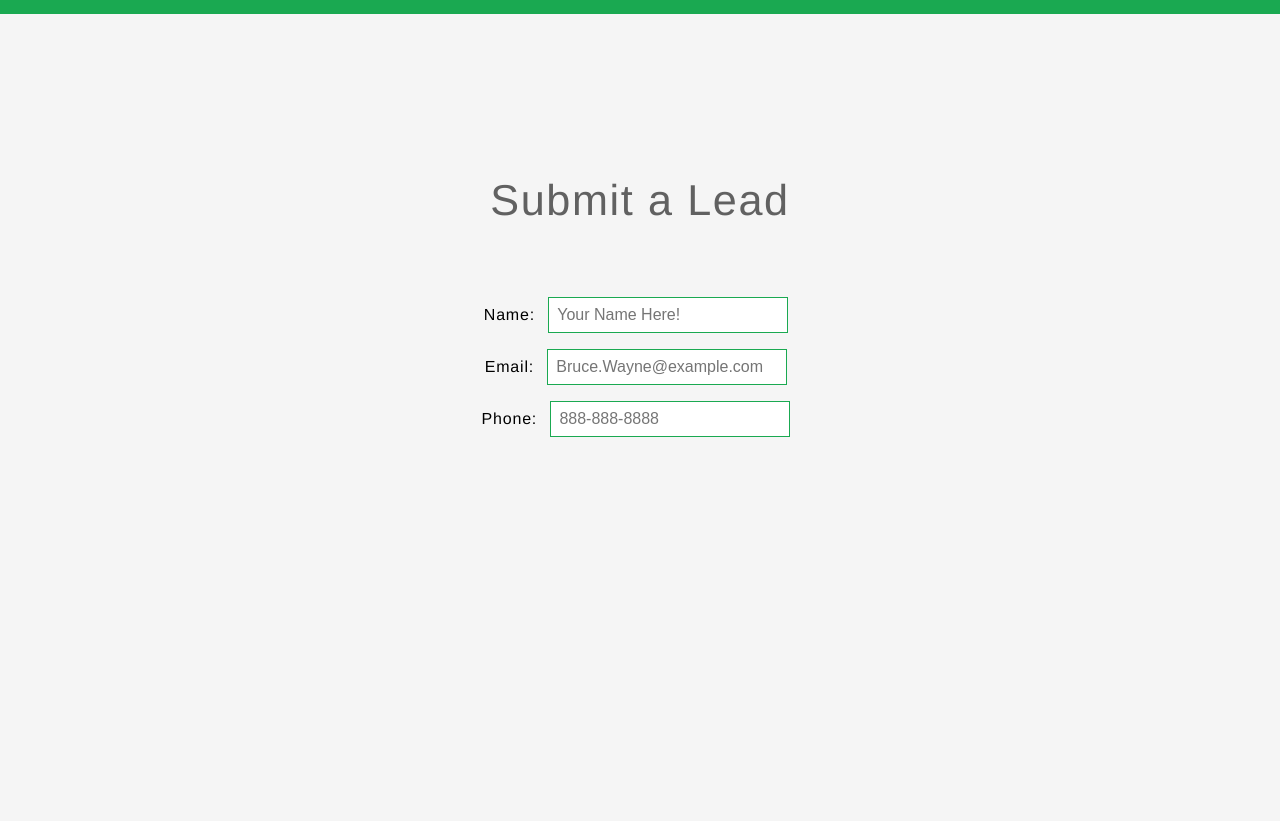
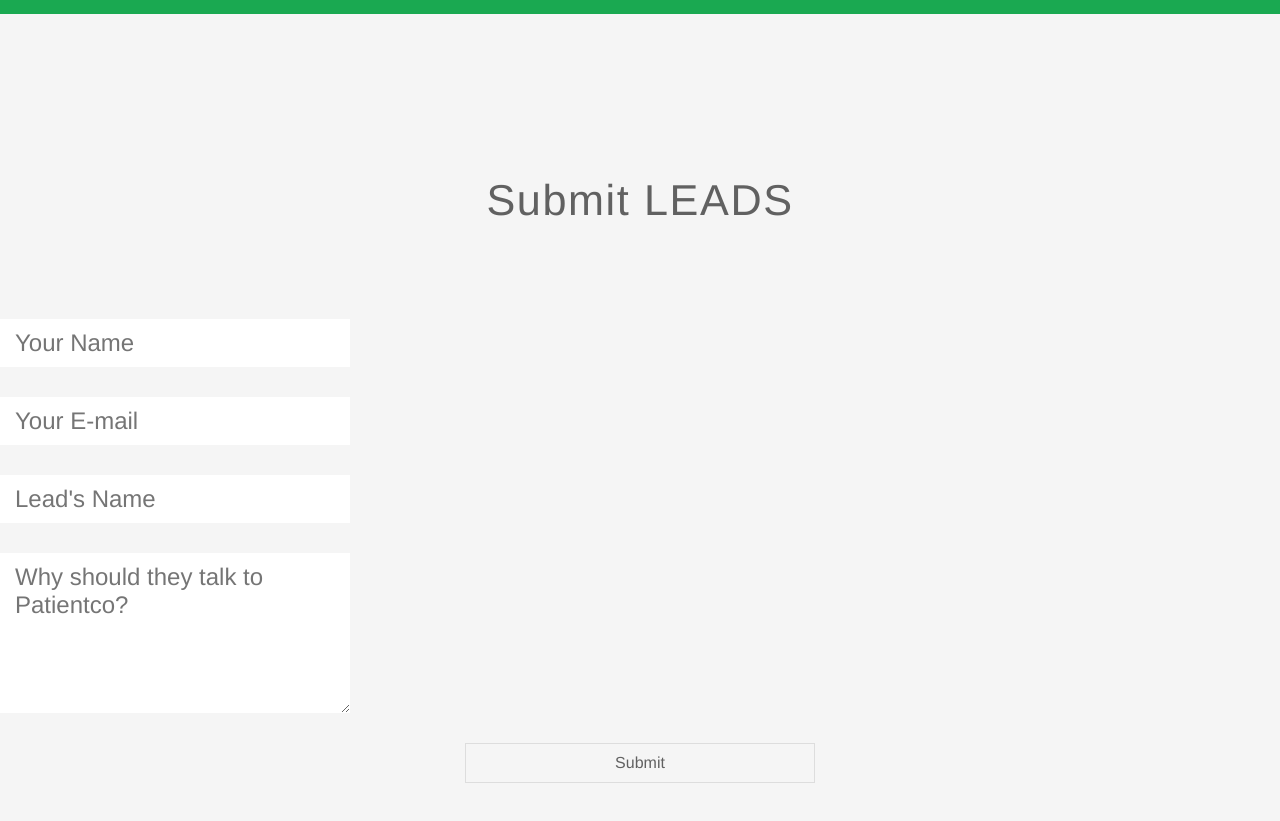
Before and after one commit to aczarnecki3/partner-portal, a plain HTML site: page lead.html in a window 1280 px wide. Shown: the part 61-882 px from the top of the page. Before the commit the page ends 800 px from the top, so only its background shows below. Drawn offline with nearby package versions, Linux system fonts and the light colour scheme.

Commit message:
Added Form to Lead.html page

```diff
--- a/css/styles.css
+++ b/css/styles.css
@@ -91,6 +91,52 @@ h1.hidden {
     display: none;
 }
 
+footer a {
+    text-decoration: none;
+    color: #9e9e9e;
+}
+
+footer a:hover {
+    text-decoration: none;
+    color: #00a8f3;
+}
+
+footer ul {
+    list-style-type: none;
+
+}
+
+footer ul li {
+    display: inline-block;
+    margin: .3rem;
+}
+
+footer p {
+    margin: 0;
+}
+
+nav a {
+    text-decoration: none;
+    color: #fff;
+}
+
+nav a:hover {
+    text-decoration: underline;
+}
+
+body {
+    background-color: #f5f5f5;
+}
+
+label {
+    width: 15%;
+    text-align: center;
+}
+
+form {
+    text-align: center;
+}
+
 .main-buttons {
     width: 300px;
 }
@@ -101,6 +147,22 @@ h1.hidden {
     background: #fff;
     border-radius: 1em;
     margin-top: .25em;
+}
+
+.form-target {
+    float: left;
+    display: block;
+    clear: both;
+}
+
+
+.input-boxes {
+    width: 15rem;
+    border: none;
+    margin: .5rem;
+    padding: .5rem;
+    background-color: #f5f5f5;
+    border-bottom: solid 1px #616161;
 }
 
 #hamburger {
@@ -131,32 +193,6 @@ h1.hidden {
     border-radius: 2px;
     display: none;
 
-}
-
-nav a {
-	text-decoration: none;
-	color: #fff;
-}
-
-nav a:hover {
-	text-decoration: underline;
-}
-
-body {
-	background-color: #f5f5f5;
-}
-
-label {
-    width: 15%;
-}
-
-
-
-.input-boxes {
-    width: 15rem;
-    border: .1rem solid #1aa951;
-    margin: .5rem;
-    padding: .5rem;
 }
 
 #resource-button {
@@ -209,7 +245,6 @@ label {
 }
 
 
-
 #button-container {
 	text-align: center;
 }
@@ -226,8 +261,6 @@ label {
     padding-left: .5rem;
     clear: both;
     padding-bottom: 1rem;
-
-
 }
 
 #copyright {
@@ -239,31 +272,6 @@ label {
     padding-top: none;
 }
 
-
-
-footer a {
-    text-decoration: none;
-    color: #9e9e9e;
-}
-
-footer a:hover {
-    text-decoration: none;
-    color: #00a8f3;
-}
-
-footer ul {
-    list-style-type: none;
-
-}
-
-footer ul li {
-    display: inline-block;
-    margin: .3rem;
-}
-
-footer p {
-    margin: 0;
-}
 
 #form-container {
     text-align: center;
@@ -290,6 +298,73 @@ footer p {
     font-size: 1.5rem;
     text-align: center;
     color: #616161;
+}
+
+
+/* FORM STYLES*/
+
+fieldset {
+  display: block;
+  -webkit-margin-start: 0px;
+  -webkit-margin-end: 0px;
+  -webkit-padding-before: 0em;
+  -webkit-padding-start: 0em;
+  -webkit-padding-end: 0em;
+  -webkit-padding-after: 0em;
+  border: 0px;
+  border-image-source: initial;
+  border-image-slice: initial;
+  border-image-width: initial;
+  border-image-outset: initial;
+  border-image-repeat: initial;
+  min-width: -webkit-min-content;
+  padding: 30px;
+  margin-top: 0;
+}
+
+.ghost-input {
+  display: block;
+  font-weight:100;
+  min-width: 350px;
+  font-size: 1.5rem;
+  border:0px;
+  outline: none;
+  min-width: 350px;
+  -webkit-box-sizing: border-box;
+  -moz-box-sizing: border-box;
+  box-sizing: border-box;
+  color: #4b545f;
+  background: #fff;
+  font-family: 'Helvetica Neue', sans-serif;
+  padding: 10px 15px;
+  margin: 30px 0px;
+  -webkit-transition: all 0.5s ease-in-out;
+  -moz-transition: all 0.5s ease-in-out;
+  -ms-transition: all 0.5s ease-in-out;
+  -o-transition: all 0.5s ease-in-out;
+  transition: all 0.5s ease-in-out;
+}
+
+.ghost-input:focus {
+  border-bottom:1px solid #ddd;
+}
+
+.ghost-button {
+  background-color: transparent;
+  border:1px solid #ddd;
+  padding:10px 30px;
+  min-width: 350px;
+  font-family: 'Helvetica Neue', sans-serif;
+  font-weight:100;
+  color:#616161;
+  -webkit-transition: all 0.1s ease-in-out;
+  -moz-transition: all 0.1s ease-in-out;
+  -ms-transition: all 0.1s ease-in-out;
+  -o-transition: all 0.1s ease-in-out;
+  transition: all 0.1s ease-in-out;
+}
+.ghost-button:hover {
+  border:1px solid #00a8f3;
 }
 
 
--- a/lead.html
+++ b/lead.html
@@ -18,7 +18,7 @@
 		<header>
 			<div class="container">
 				<nav>
-					<a href="index.html"><img id="logo" src="images/Patientco_horiz_logo_web_white.png" width="204" height="36" alt="Patientco Logo"></a>
+					<a href="../partnerportal/index.html"><img id="logo" src="images/Patientco_horiz_logo_web_white.png" width="204" height="36" alt="Patientco Logo"></a>
 					<button id="lead-button-nav"><a href="#">Submit a Lead</a></button>
 					<button id="logout-button"><a href="#">Logout</a></button>
 				</nav>
@@ -27,28 +27,18 @@
 
 		<section id="main">
 			<div class="container">
-					<h1>Submit a Lead</h1>
 			<section id="form-container">
-				<form>
-					<div class="form-target">
-						<label for="partnername">Name:</label>
-						<input class="input-boxes" type="text" name="partnername" placeholder="Your Name Here!" />
-					</div>
-
-					<div class="form-target">
-						<label for="partneremail">Email:</label>
-						<input class="input-boxes" type="email" name="partneremail" placeholder="Bruce.Wayne@example.com" />
-					</div>
-
-					<div class="form-target">
-						<label for="partnerphone">Phone:</label>
-						<input class="input-boxes" type="tel" name="partnerphone" placeholder="888-888-8888" />
-					</div>
-
-				</form>
+				<h1>Submit LEADS</h1>
+					<div id="form-align">
+	            		<form action="">
+		              		<input type="text" class="ghost-input" placeholder="Your Name" required>
+		              		<input type="email" class="ghost-input" placeholder="Your E-mail" required>
+		              		<input type="text" class="ghost-input" placeholder="Lead's Name" required>
+		              		<textarea rows="5" type="text" class="ghost-input" placeholder="Why should they talk to Patientco?" required></textarea>
+		              		<input type="submit" class="ghost-button">
+	            		</form>
+          			</div>
 			</section>
-
-
 			</div>
 		</section>
 
```
Lines whose indentation alone changed are shown as unchanged.
